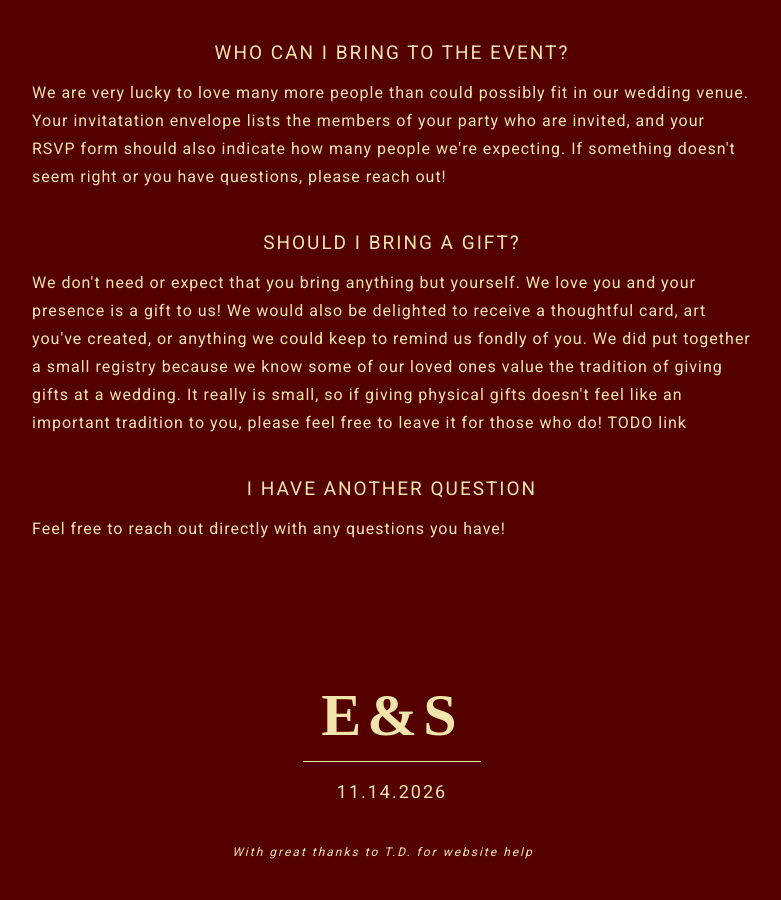
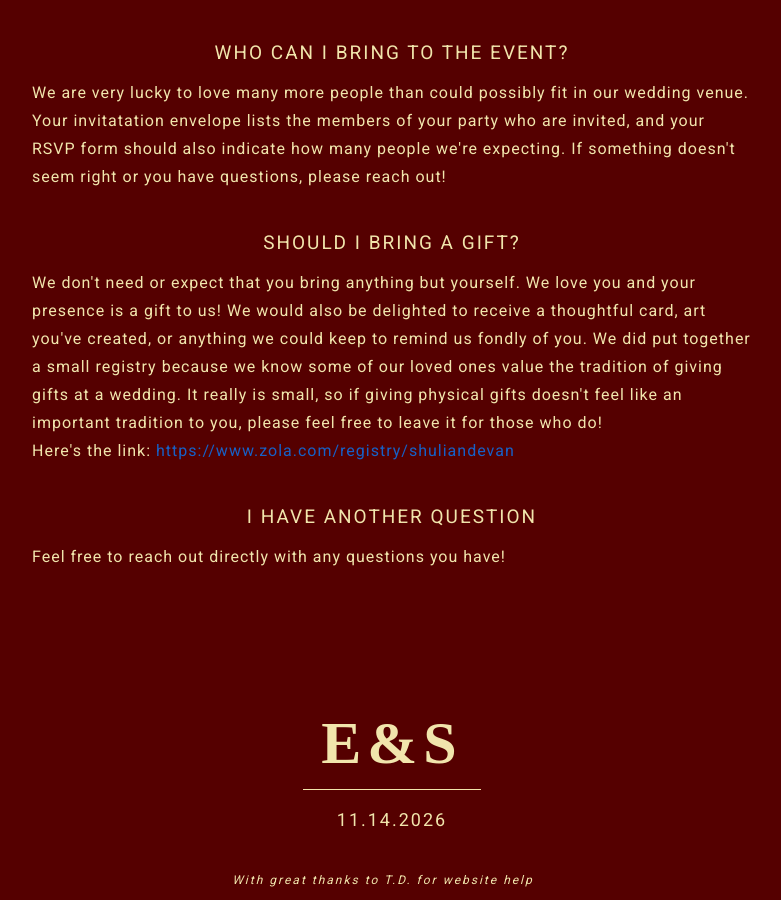
Before and after one commit to shulijones/wedding, a Jekyll site: the page built from q-a.md, in a window 1280 px wide and 900 px high, scrolled down 689 px. Shown: the whole window, without its empty margins (248-1029 px from the left). Built offline with Jekyll 4.4.1, drawn with Linux system fonts in a browser that asks for light colours; some web fonts are replaced; before the commit the page ends 1561 px from its top, so only the background shows below that.

Commit message:
Add registry link

```diff
--- a/q-a.md
+++ b/q-a.md
@@ -16,7 +16,7 @@ layout: main
         We are very lucky to love many more people than could possibly fit in our wedding venue. Your invitatation envelope lists the members of your party who are invited, and your RSVP form should also indicate how many people we're expecting. If something doesn't seem right or you have questions, please reach out!
         </div>
         <h4 class="section-header">Should I bring a gift?</h4>
-        <div class="section-item">We don't need or expect that you bring anything but yourself. We love you and your presence is a gift to us! We would also be delighted to receive a thoughtful card, art you've created, or anything we could keep to remind us fondly of you. We did put together a small registry because we know some of our loved ones value the tradition of giving gifts at a wedding. It really is small, so if giving physical gifts doesn't feel like an important tradition to you, please feel free to leave it for those who do! TODO link</div>
+        <div class="section-item">We don't need or expect that you bring anything but yourself. We love you and your presence is a gift to us! We would also be delighted to receive a thoughtful card, art you've created, or anything we could keep to remind us fondly of you. We did put together a small registry because we know some of our loved ones value the tradition of giving gifts at a wedding. It really is small, so if giving physical gifts doesn't feel like an important tradition to you, please feel free to leave it for those who do!<br>Here's the link: <a href="https://www.zola.com/registry/shuliandevan" target="_blank" class="nicelink">https://www.zola.com/registry/shuliandevan</a></div>
         <h4 class="section-header">I have another question</h4>
         <div class="section-item">Feel free to reach out directly with any questions you have!</div>
     </div>
```
Also changed, not shown: schedule.md (+0 -2 lines).
